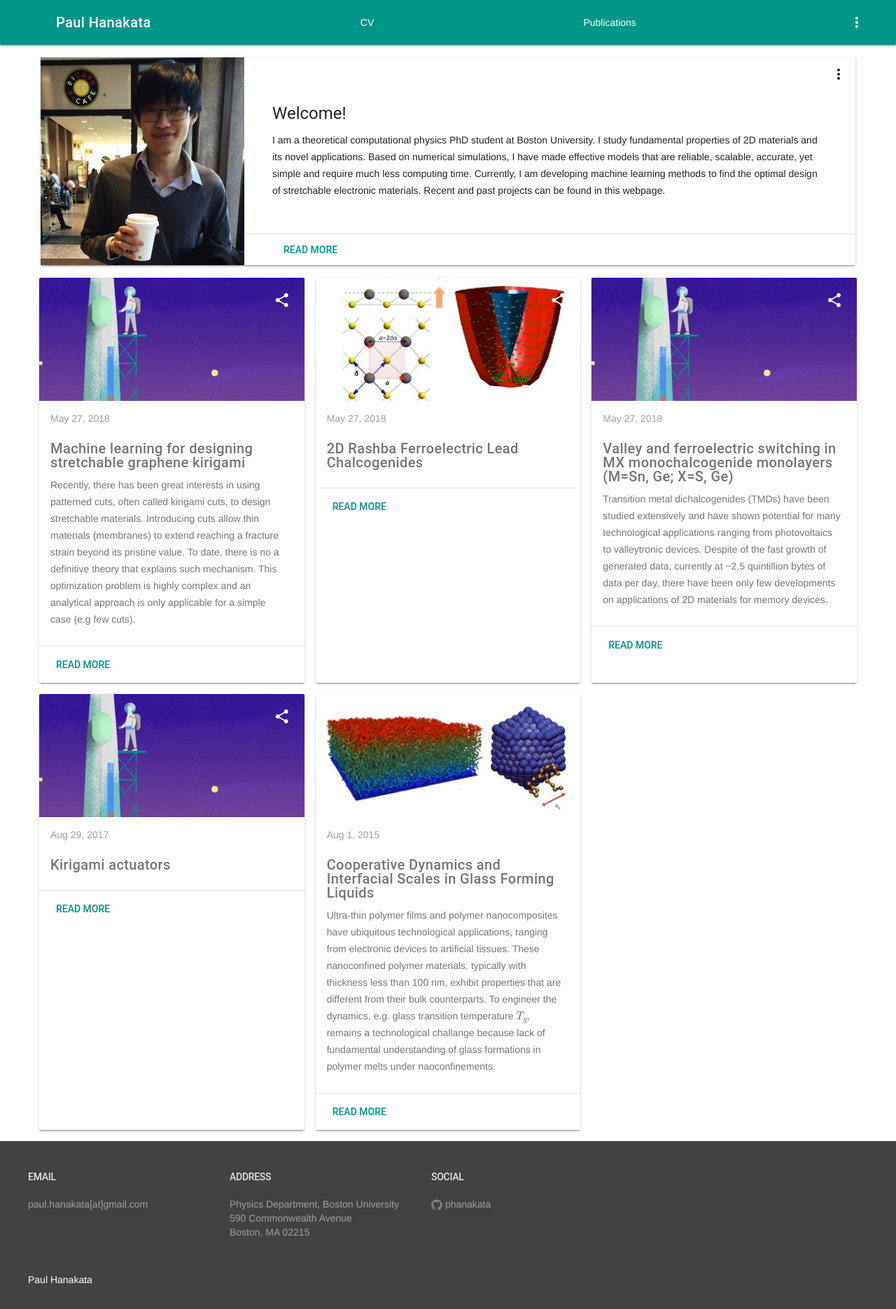
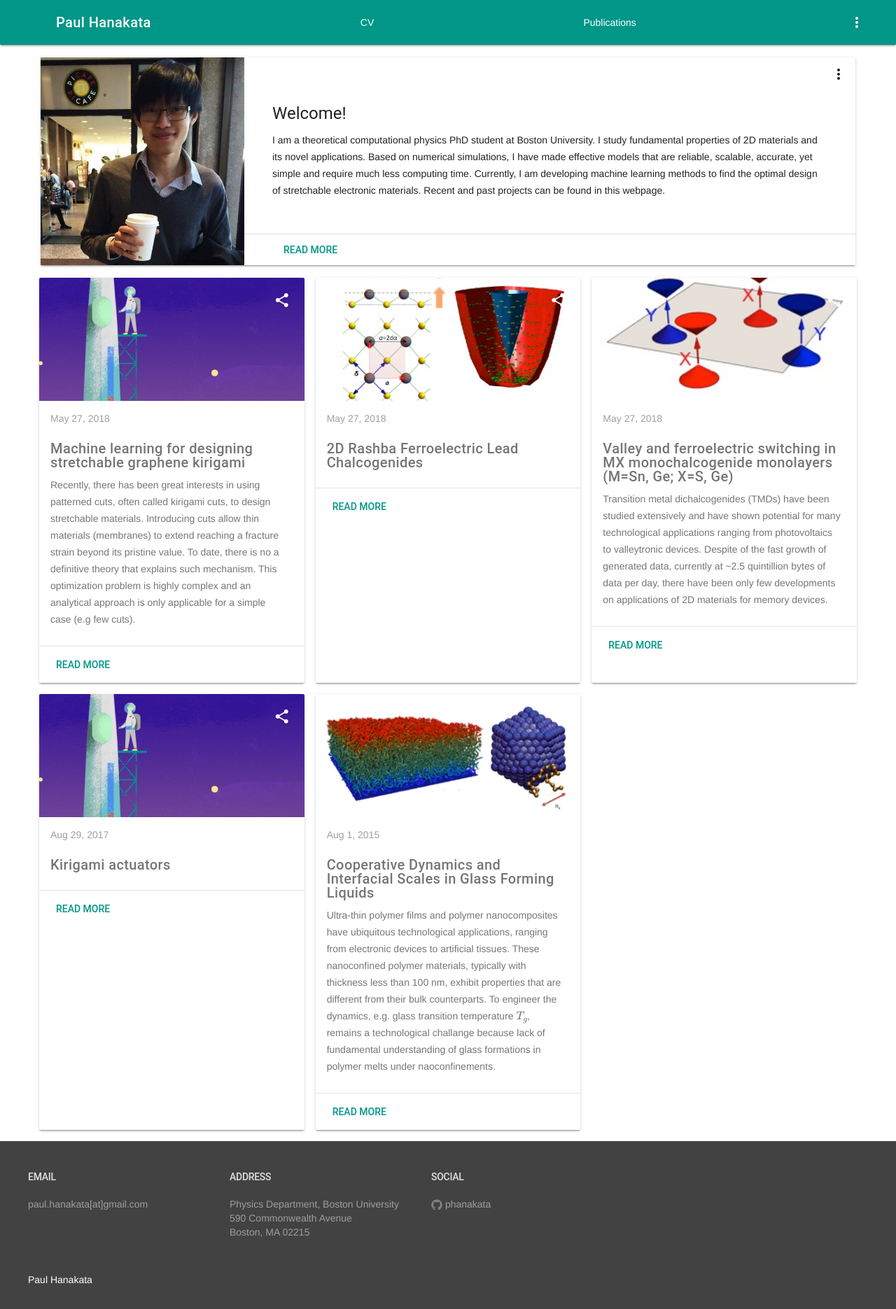
Before and after one commit to phanakata/phanakata.github.io, a Jekyll site: the page built from index.html, in a window 1280 px wide. Shown: the whole page at 70% size. Built offline with Jekyll 4.4.1, drawn with Linux system fonts in a browser that asks for light colours; formulas are drawn with MathJax 3.

Commit message:
Update 2018-05-27-MX.markdown

```diff
--- a/_posts/2018-05-27-MX.markdown
+++ b/_posts/2018-05-27-MX.markdown
@@ -3,6 +3,8 @@ layout: post
 title:  ""
 date:   2018-05-27 10:00:00
 categories: valleytronics
+image: /img/valley.jpg
+
 author: Paul Hanakata
 ---
 ##### Valley and ferroelectric switching in MX monochalcogenide monolayers (M=Sn, Ge; X=S, Ge)
```
